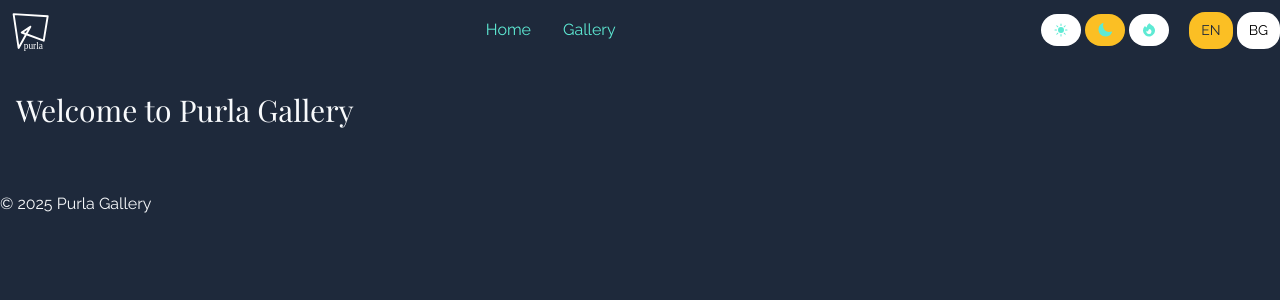
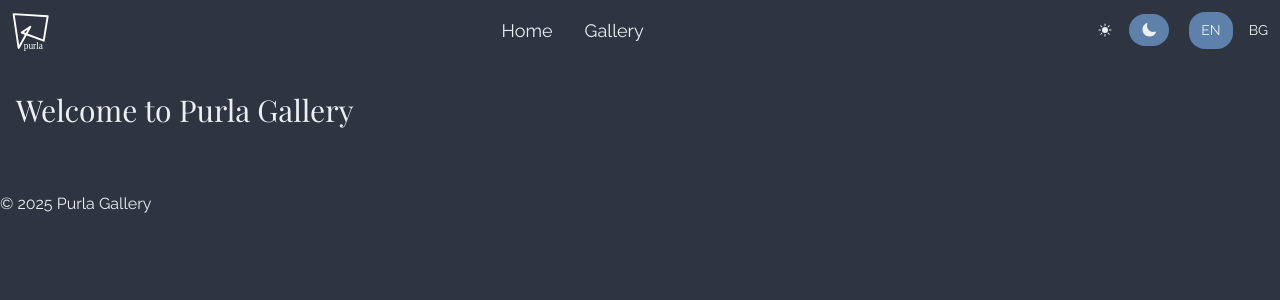
Before and after one commit to stefkay/purla-gallery, a Next.js app: page / in a window 1280 px wide. Shown: the top 300 px of the page. Built offline with nearby package versions, Linux system fonts and the light colour scheme; a web font is replaced by a local one.

Commit message:
feat: improve base themes, remove earthy theme

```diff
--- a/src/components/AppHeader.tsx
+++ b/src/components/AppHeader.tsx
@@ -13,10 +13,10 @@
         <Logo />
       </Link>
       <nav className="flex justify-center space-x-8">
-        <Link href="/" className="link">
+        <Link href="/" className="link color-text text-lg">
           {t.home}
         </Link>
-        <Link href="/gallery" className="link">
+        <Link href="/gallery" className="link color-text text-lg">
           {t.gallery}
         </Link>
       </nav>
--- a/src/components/LanguageSwitcher.tsx
+++ b/src/components/LanguageSwitcher.tsx
@@ -15,7 +15,7 @@
           className={`btn btn-sm ${
             currentLocale === locale
               ? 'bg-primary text-primary-content'
-              : 'bg-white text-black'
+              : 'bg-transparent text-primary-content'
           }`}
         >
           {locale.toUpperCase()}
--- a/src/components/ProductCard.tsx
+++ b/src/components/ProductCard.tsx
@@ -41,7 +41,7 @@
       <div className="p-4 flex flex-col flex-grow">
         <div className="flex justify-between items-start mb-2">
           <h3 className="font-medium text-base">{title[locale]}</h3>
-          <span className="font-bold text-accent">
+          <span className="font-bold text-secondary-content flex-nowrap">
             {price[locale]} {currency}
           </span>
         </div>
--- a/src/components/ThemeSwitcher.tsx
+++ b/src/components/ThemeSwitcher.tsx
@@ -27,11 +27,11 @@
             className={`btn btn-sm ${
               theme === id
                 ? 'bg-primary text-primary-content'
-                : 'bg-white text-black'
+                : 'bg-transparent text-primary-content'
             }`}
             onClick={() => setTheme(id as ThemeId)}
           >
-            <Icon className="size-4 fill-accent" />
+            <Icon className="size-4" />
           </button>
         );
       })}
--- a/src/styles/components/components.scss
+++ b/src/styles/components/components.scss
@@ -9,5 +9,5 @@
 }
 
 .link {
-  @apply text-accent hover:underline underline-offset-2;
+  @apply text-secondary-content hover:underline underline-offset-2;
 }
--- a/src/styles/theme-config.tsx
+++ b/src/styles/theme-config.tsx
@@ -1,4 +1,4 @@
-import { SunIcon, MoonIcon, FireIcon } from '@heroicons/react/24/solid';
+import { SunIcon, MoonIcon } from '@heroicons/react/24/solid';
 import { ForwardRefExoticComponent, RefAttributes, SVGProps } from 'react';
 
 type IconType = ForwardRefExoticComponent<
@@ -8,7 +8,7 @@
   } & RefAttributes<SVGSVGElement>
 >;
 
-export type ThemeId = 'light' | 'dark' | 'earthy';
+export type ThemeId = 'light' | 'dark';
 
 type ThemeDefinition = {
   label: string;
@@ -31,10 +31,10 @@
     palette: {
       bg: '#ffffff',
       text: '#333333',
-      accent: '#5eead4',
-      primary: '#fbbf24',
-      secondary: '#d8b4fe',
-      preview: '#fbbf24',
+      accent: '#81a1c1', // OKLCH converted to hex
+      primary: '#5e81ac', // OKLCH converted to hex
+      secondary: '#88c0d0', // OKLCH converted to hex
+      preview: '#5e81ac',
     },
     icon: SunIcon,
   },
@@ -42,26 +42,13 @@
     label: 'Dark',
     className: 'theme-dark',
     palette: {
-      bg: '#1e293b',
-      text: '#f8fafc',
-      accent: '#5eead4',
-      primary: '#fbbf24',
-      secondary: '#d8b4fe',
-      preview: '#fbbf24',
+      bg: '#2e3440',
+      text: '#eceff4',
+      accent: '#81a1c1', // OKLCH converted to hex
+      primary: '#5e81ac', // OKLCH converted to hex
+      secondary: '#88c0d0', // OKLCH converted to hex
+      preview: '#5e81ac',
     },
     icon: MoonIcon,
   },
-  earthy: {
-    label: 'Earthy',
-    className: 'theme-earthy',
-    palette: {
-      bg: '#fef3c7',
-      text: '#78350f',
-      accent: '#5eead4',
-      primary: '#fbbf24',
-      secondary: '#d8b4fe',
-      preview: '#fbbf24',
-    },
-    icon: FireIcon,
-  },
 };
--- a/src/styles/themes.scss
+++ b/src/styles/themes.scss
@@ -1,38 +1,40 @@
 @use './design-tokens.scss';
 
 /*
- * Light Theme - Pastel
+ * Light Theme - Nord
  * Based on updated daisyUI pastel theme with soft, gentle colors
  */
 .theme-light {
   /* Base Colors */
-  --color-bg: #ffffff;               /* --color-base-100: oklch(100% 0 0) */
-  --color-bg-secondary: #f8f9ff;     /* --color-base-200: oklch(98.462% 0.001 247.838) */
-  --color-bg-tertiary: #e8ebff;      /* --color-base-300: oklch(92.462% 0.001 247.838) */
-  --color-text: #333333;             /* --color-base-content: oklch(20% 0 0) */
-  --color-accent: #5eead4;           /* --color-accent: oklch(86% 0.127 207.078) */
+  --color-bg: #ffffff; /* --color-base-100: oklch(100% 0 0) */
+  --color-bg-secondary: #f8f9ff; /* --color-base-200: oklch(98.462% 0.001 247.838) */
+  --color-bg-tertiary: #e8ebff; /* --color-base-300: oklch(92.462% 0.001 247.838) */
+  --color-text: #333333; /* --color-base-content: oklch(20% 0 0) */
+  --color-accent: oklch(77.464% 0.062 217.469); /* --color-accent: oklch(77.464% 0.062 217.469) */
 
   /* Semantic Colors */
-  --color-primary: #fbbf24;          /* --color-primary: oklch(81% 0.117 11.638) */
-  --color-primary-content: #92400e;  /* --color-primary-content: oklch(41% 0.159 10.272) */
-  --color-secondary: #d8b4fe;        /* --color-secondary: oklch(81% 0.111 293.571) */
-  --color-secondary-content: #7e22ce;/* --color-secondary-content: oklch(43% 0.232 292.759) */
-  --color-success: #4ade80;          /* --color-success: oklch(69% 0.17 162.48) */
-  --color-success-content: #166534;  /* --color-success-content: oklch(43% 0.095 166.913) */
-  --color-warning: #fb923c;          /* --color-warning: oklch(70% 0.213 47.604) */
-  --color-warning-content: #9a3412;  /* --color-warning-content: oklch(47% 0.157 37.304) */
-  --color-error: #f87171;            /* --color-error: oklch(64% 0.246 16.439) */
-  --color-error-content: #f8f9ff;    /* --color-error-content: oklch(98% 0.003 247.858) */
-  --color-info: #38bdf8;             /* --color-info: oklch(71% 0.143 215.221) */
-  --color-info-content: #0c4a6e;     /* --color-info-content: oklch(45% 0.085 224.283) */
-  --color-neutral: #818cf8;          /* --color-neutral: oklch(55% 0.046 257.417) */
-  --color-neutral-content: #f8f9ff;  /* --color-neutral-content: oklch(98% 0.003 247.858) */
+  --color-primary: oklch(59.435% 0.077 254.027);
+  --color-primary-content: oklch(11.887% 0.015 254.027);
+  --color-secondary: oklch(69.651% 0.059 248.687);
+  --color-secondary-content: oklch(13.93% 0.011 248.687);
+  --color-success: oklch(76.827% 0.074 131.063);
+  --color-success-content: oklch(15.365% 0.014 131.063);
+  --color-warning: oklch(85.486% 0.089 84.093);
+  --color-warning-content: oklch(17.097% 0.017 84.093);
+  --color-error: oklch(60.61% 0.12 15.341);
+  --color-error-content: oklch(12.122% 0.024 15.341);
+  --color-neutral: oklch(45.229% 0.035 264.131);
+  --color-neutral-content: oklch(89.925% 0.016 262.749);
+  --color-info: oklch(69.207% 0.062 332.664);
+  --color-info-content: oklch(13.841% 0.012 332.664);
+  --color-accent: oklch(77.464% 0.062 217.469);
+  --color-accent-content: oklch(15.492% 0.012 217.469);
 
   /* UI Elements - Using primary color */
   --color-btn-bg: var(--color-primary);
   --color-btn-text: var(--color-primary-content);
-  --color-border: #e8ebff;           /* --color-base-300 */
-  --color-input-bg: #ffffff;         /* --color-base-100 */
+  --color-border: #e8ebff; /* --color-base-300 */
+  --color-input-bg: #ffffff; /* --color-base-100 */
 
   /* Typography - Using design tokens */
   --font-size-base: var(--text-base);
@@ -46,50 +48,50 @@
   --spacing-lg: var(--space-lg);
 
   /* Border Radius - Using design tokens and daisyUI */
-  --border-radius-sm: 0.5rem;        /* Smaller than daisyUI's 1rem */
-  --border-radius-md: 1rem;          /* --radius-box: 1rem */
-  --border-radius-lg: 2rem;          /* --radius-field: 2rem */
+  --border-radius-sm: 0.5rem; /* Smaller than daisyUI's 1rem */
+  --border-radius-md: 1rem; /* --radius-box: 1rem */
+  --border-radius-lg: 2rem; /* --radius-field: 2rem */
 
   /* Component-specific */
   --card-bg: #ffffff;
   --card-shadow: 0 1px 3px rgba(0, 0, 0, 0.1);
   --header-bg: rgba(255, 255, 255, 0.8);
-  --footer-bg: #f8f9ff;              /* --color-base-200 */
+  --footer-bg: #f8f9ff; /* --color-base-200 */
 }
 
 /*
- * Dark Theme - Pastel
- * A dark theme with pastel accents for a softer contrast
+ * Dark Theme - Nord
+ * A dark theme with the same color palette as the light theme
  */
 .theme-dark {
   /* Base Colors */
-  --color-bg: #1e293b;               /* Dark slate background */
-  --color-bg-secondary: #334155;     /* Slightly lighter slate */
-  --color-bg-tertiary: #475569;      /* Mid-tone slate for accents */
-  --color-text: #f8fafc;             /* Light slate text */
-  --color-accent: #5eead4;           /* Same accent as light theme for consistency */
+  --color-bg: #2e3440; /* Dark background - Nord polar night */
+  --color-bg-secondary: #3b4252; /* Slightly lighter - Nord polar night */
+  --color-bg-tertiary: #434c5e; /* Mid-tone - Nord polar night */
+  --color-text: #eceff4; /* Light text - Nord snow storm */
+  --color-accent: oklch(77.464% 0.062 217.469); /* Same accent as light theme */
 
   /* Semantic Colors */
-  --color-primary: #fbbf24;          /* Same as light theme */
-  --color-primary-content: #1e293b;  /* Dark background for contrast */
-  --color-secondary: #d8b4fe;        /* Same as light theme */
-  --color-secondary-content: #1e293b;/* Dark background for contrast */
-  --color-success: #4ade80;          /* Same as light theme */
-  --color-success-content: #064e3b;  /* Darker green for contrast */
-  --color-warning: #fb923c;          /* Same as light theme */
-  --color-warning-content: #7c2d12;  /* Darker orange for contrast */
-  --color-error: #f87171;            /* Same as light theme */
-  --color-error-content: #1e293b;    /* Dark background for contrast */
-  --color-info: #38bdf8;             /* Same as light theme */
-  --color-info-content: #0c4a6e;     /* Darker blue for contrast */
-  --color-neutral: #818cf8;          /* Same as light theme */
-  --color-neutral-content: #1e293b;  /* Dark background for contrast */
+  --color-primary: oklch(59.435% 0.077 254.027); /* Same as light theme */
+  --color-primary-content: #eceff4; /* Light text for contrast on dark buttons */
+  --color-secondary: oklch(69.651% 0.059 248.687); /* Same as light theme */
+  --color-secondary-content: #eceff4; /* Light text for contrast */
+  --color-success: oklch(76.827% 0.074 131.063); /* Same as light theme */
+  --color-success-content: #2e3440; /* Dark background for contrast */
+  --color-warning: oklch(85.486% 0.089 84.093); /* Same as light theme */
+  --color-warning-content: #2e3440; /* Dark background for contrast */
+  --color-error: oklch(60.61% 0.12 15.341); /* Same as light theme */
+  --color-error-content: #eceff4; /* Light text for contrast */
+  --color-neutral: oklch(45.229% 0.035 264.131); /* Same as light theme */
+  --color-neutral-content: #eceff4; /* Light text for contrast */
+  --color-info: oklch(69.207% 0.062 332.664); /* Same as light theme */
+  --color-info-content: #2e3440; /* Dark background for contrast */
 
   /* UI Elements - Using primary color */
   --color-btn-bg: var(--color-primary);
   --color-btn-text: var(--color-primary-content);
-  --color-border: #475569;           /* Mid-tone for subtle borders */
-  --color-input-bg: #334155;         /* Slightly lighter than background */
+  --color-border: #4c566a; /* Lighter shade - Nord polar night */
+  --color-input-bg: #3b4252; /* Slightly lighter than background - Nord polar night */
 
   /* Typography - Using design tokens */
   --font-size-base: var(--text-base);
@@ -103,70 +105,13 @@
   --spacing-lg: var(--space-lg);
 
   /* Border Radius - Using design tokens and daisyUI */
-  --border-radius-sm: 0.5rem;        /* Smaller than daisyUI's 1rem */
-  --border-radius-md: 1rem;          /* --radius-box: 1rem */
-  --border-radius-lg: 2rem;          /* --radius-field: 2rem */
+  --border-radius-sm: 0.5rem; /* Smaller than daisyUI's 1rem */
+  --border-radius-md: 1rem; /* --radius-box: 1rem */
+  --border-radius-lg: 2rem; /* --radius-field: 2rem */
 
   /* Component-specific */
-  --card-bg: #312e81;                /* Slightly lighter than background */
+  --card-bg: #3b4252; /* Slightly lighter than background - Nord polar night */
   --card-shadow: 0 4px 6px rgba(0, 0, 0, 0.5);
-  --header-bg: rgba(30, 27, 75, 0.9); /* Semi-transparent background */
-  --footer-bg: #1e1b4b;              /* Same as main background */
+  --header-bg: rgba(46, 52, 64, 0.9); /* Semi-transparent background */
+  --footer-bg: #4c566a; /* Lighter shade - Nord polar night */
 }
-
-/*
- * Earthy Theme - Pastel
- * A warm, natural theme with soft earthy tones
- */
-.theme-earthy {
-  /* Base Colors */
-  --color-bg: #fef3c7;               /* Soft cream background */
-  --color-bg-secondary: #fde68a;     /* Pale yellow */
-  --color-bg-tertiary: #fcd34d;      /* Soft yellow */
-  --color-text: #78350f;             /* Deep brown text */
-  --color-accent: #5eead4;           /* Teal accent for consistency with other themes */
-
-  /* Semantic Colors */
-  --color-primary: #fbbf24;          /* Same as light theme */
-  --color-primary-content: #78350f;  /* Deep brown for contrast */
-  --color-secondary: #d8b4fe;        /* Same as light theme */
-  --color-secondary-content: #581c87;/* Dark purple for contrast */
-  --color-success: #4ade80;          /* Same as light theme */
-  --color-success-content: #064e3b;  /* Dark green for contrast */
-  --color-warning: #fb923c;          /* Same as light theme */
-  --color-warning-content: #7c2d12;  /* Dark orange for contrast */
-  --color-error: #f87171;            /* Same as light theme */
-  --color-error-content: #7f1d1d;    /* Dark red for contrast */
-  --color-info: #38bdf8;             /* Same as light theme */
-  --color-info-content: #0c4a6e;     /* Dark blue for contrast */
-  --color-neutral: #818cf8;          /* Same as light theme */
-  --color-neutral-content: #312e81;  /* Dark indigo for contrast */
-
-  /* UI Elements - Using primary color */
-  --color-btn-bg: var(--color-primary);
-  --color-btn-text: var(--color-primary-content);
-  --color-border: #fcd34d;           /* Soft yellow border */
-  --color-input-bg: #fffbeb;         /* Lightest cream for inputs */
-
-  /* Typography - Using design tokens */
-  --font-size-base: var(--text-base);
-  --font-size-sm: var(--text-sm);
-  --font-size-lg: var(--text-lg);
-
-  /* Spacing - Using design tokens */
-  --spacing-xs: var(--space-xs);
-  --spacing-sm: var(--space-sm);
-  --spacing-md: var(--space-md);
-  --spacing-lg: var(--space-lg);
-
-  /* Border Radius - Using design tokens and daisyUI */
-  --border-radius-sm: 0.5rem;        /* Smaller than daisyUI's 1rem */
-  --border-radius-md: 1rem;          /* --radius-box: 1rem */
-  --border-radius-lg: 2rem;          /* --radius-field: 2rem */
-
-  /* Component-specific */
-  --card-bg: #fffbeb;                /* Lightest cream for cards */
-  --card-shadow: 0 2px 4px rgba(120, 53, 15, 0.1);
-  --header-bg: rgba(254, 243, 199, 0.9); /* Semi-transparent cream */
-  --footer-bg: #fde68a;              /* Pale yellow footer */
-}
```
